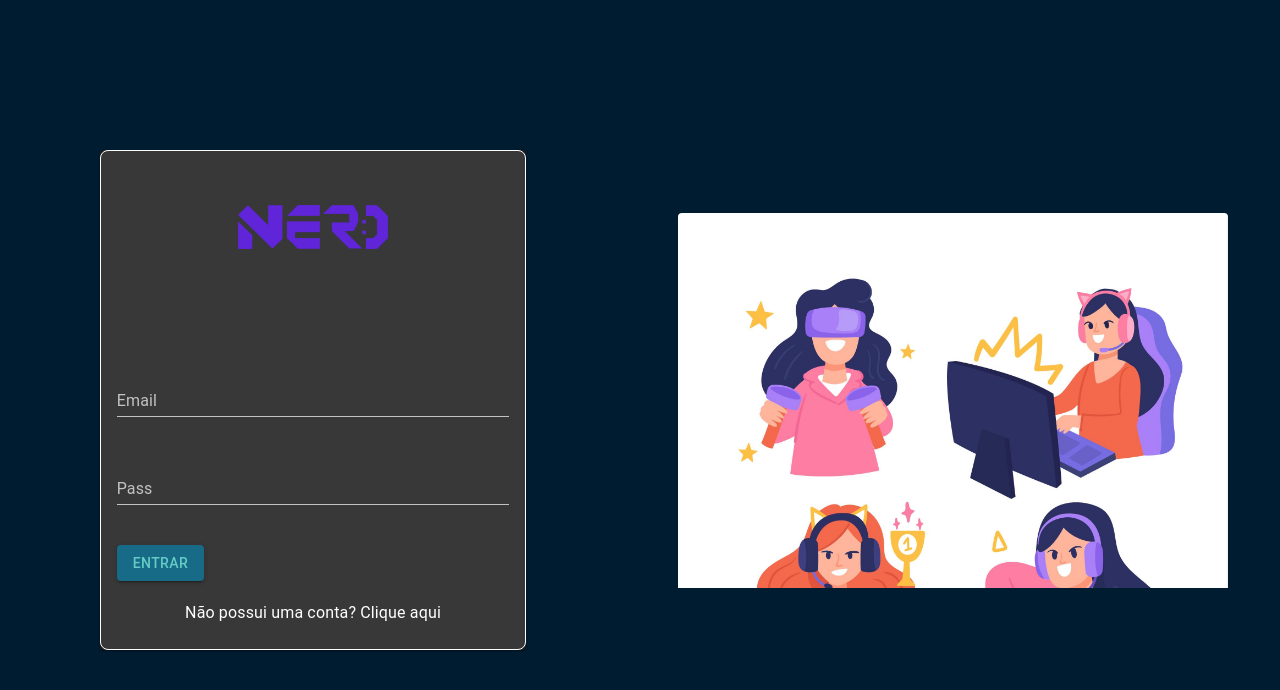
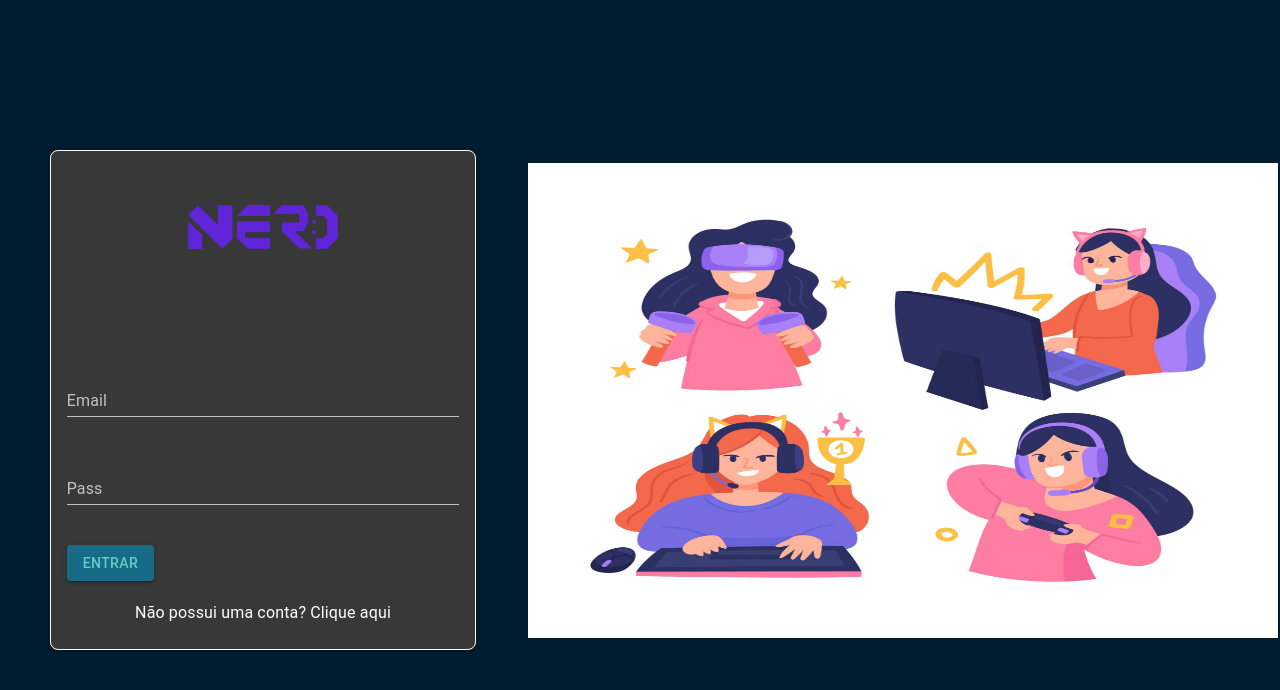
Before and after one commit to saleschan/N.E.R.D, a React (Vite) app in the folder nerd-project/: page / in a window 1280 px wide. Shown: the top 690 px of the page. Built offline with nearby package versions, Linux system fonts and the light colour scheme.

Commit message:
arrumei o slide com a ajuda do massa cinzenta

```diff
--- /dev/null
+++ b/nerd-project/src/components/Slide.jsx
@@ -0,0 +1,13 @@
+import { Box } from "@mui/material";
+
+export default function Slide({ src }) {
+    return (
+        <Box sx={{
+            display: 'flex',
+            width: '750px',
+            height: '475px',
+        }}>
+            <img src={src} />
+        </Box>
+    )
+}
--- /dev/null
+++ b/nerd-project/src/components/index.js
@@ -0,0 +1,9 @@
+import Layout from "./Layout";
+import LayoutBg from "./LayoutBg";
+import Slide from "./Slide";
+
+export {
+    Layout,
+    LayoutBg,
+    Slide
+}
--- a/nerd-project/src/global.css
+++ b/nerd-project/src/global.css
@@ -3,8 +3,3 @@
     margin: 0;
     box-sizing: border-box;
 }
-
-.slider {
-    width: 550px;
-    height: 375px;
-}
--- a/nerd-project/src/pages/Login.jsx
+++ b/nerd-project/src/pages/Login.jsx
@@ -1,4 +1,9 @@
 import React from "react";
+
+import nerd from "../assets/img/nerd.png";
+import fotin from "../assets/img/fotin.png";
+import nerdLogo from "../assets/img/nerdLogo.png"
+
 import {
   Avatar,
   Box,
@@ -10,10 +15,8 @@ import {
   TextField,
   Typography,
 } from "@mui/material";
-import Layout from "../components/Layout";
-import nerd from "../assets/img/nerd.png";
-import fotin from "../assets/img/fotin.png";
-import nerdLogo from "../assets/img/nerdLogo.png"
+
+import { Layout, Slide } from '../components'
 import { Carousel } from "react-responsive-carousel";
 import "react-responsive-carousel/lib/styles/carousel.min.css";
 import "../global.css";
@@ -109,7 +112,7 @@ export default function Login() {
         </Box>
         <Box>
           <Carousel
-            className="slider"
+            width={750}
             autoPlay
             infiniteLoop
             showArrows={false}
@@ -117,21 +120,11 @@ export default function Login() {
             showStatus={false}
             showIndicators={false}
           >
-              <Card>
-                <img src={nerd}  width={'550px'} height={'375px'} />
-              </Card>
-              <Card>
-                <img src={fotin} />
-              </Card>
-              <Card>
-                <img src={nerd} />
-              </Card>
-              <Card>
-                <img src={nerd} />
-              </Card>
-              <Card>
-                <img src={nerd} />
-              </Card>
+            <Slide src={nerd} />
+            <Slide src={fotin} />
+            <Slide src={nerd} />
+            <Slide src={nerd} />
+            <Slide src={nerd} />
           </Carousel>
         </Box>
       </Box>
```
